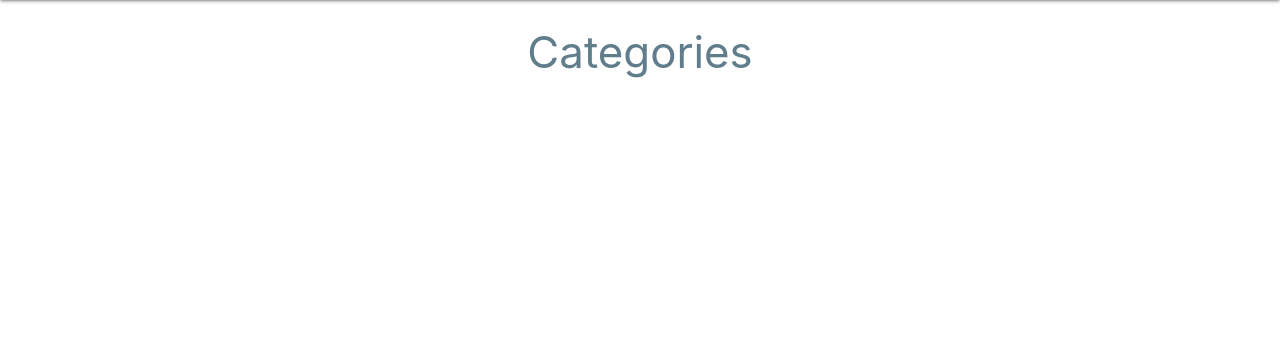
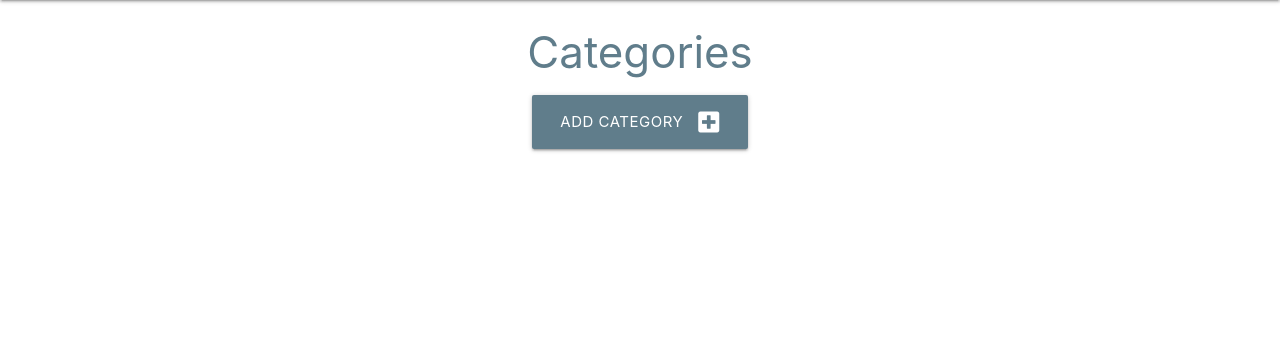
Before and after one commit to SimonCzEdu/DBMR-miniTutorial, a Flask app: page /categories in a window 1280 px wide. Shown: the part 64-420 px from the top of the page. Run offline with Flask 2, Linux system fonts and the light colour scheme; data that the repository does not hold is empty.

Commit message:
Functionality: Adding new cards for categories

```diff
--- a/taskmanager/routes.py
+++ b/taskmanager/routes.py
@@ -10,7 +10,8 @@ def home():
 
 @app.route("/categories")
 def categories():
-    return render_template("categories.html")
+    categories = list(Category.query.order_by(Category.category_name).all())
+    return render_template("categories.html", categories=categories)
 
 
 @app.route("/add_category", methods=["GET", "POST"])
--- a/taskmanager/templates/categories.html
+++ b/taskmanager/templates/categories.html
@@ -3,4 +3,27 @@
 
 <h3 class="white blue-grey-text darken-3 center-align">Categories</h3>
 
+<div class="col s12 center-align">
+  <a href=" {{ url_for('add_category') }}" class="btn-large blue-grey white-text">
+    Add Category <i class="fas fa-plus-square right"></i>
+  </a>
+</div>
+
+<div class="row center-align">
+  {% for category in categories %}
+  <div class="col s12 m6 l3">
+    <div class="card blue-grey darken-1 center-align">
+      <div class="card-content white-text">
+        <span class="card-title">{{ category.category_name }}</span>
+      </div>
+      <div class="card-action">
+        <a href="#" class="btn green center-align">Edit</a>
+        <a href="#" class="btn red center-align">Delete</a>
+      </div>
+    </div>
+  </div>
+  {% endfor%}
+</div>
+
+
 {% endblock %}
```
